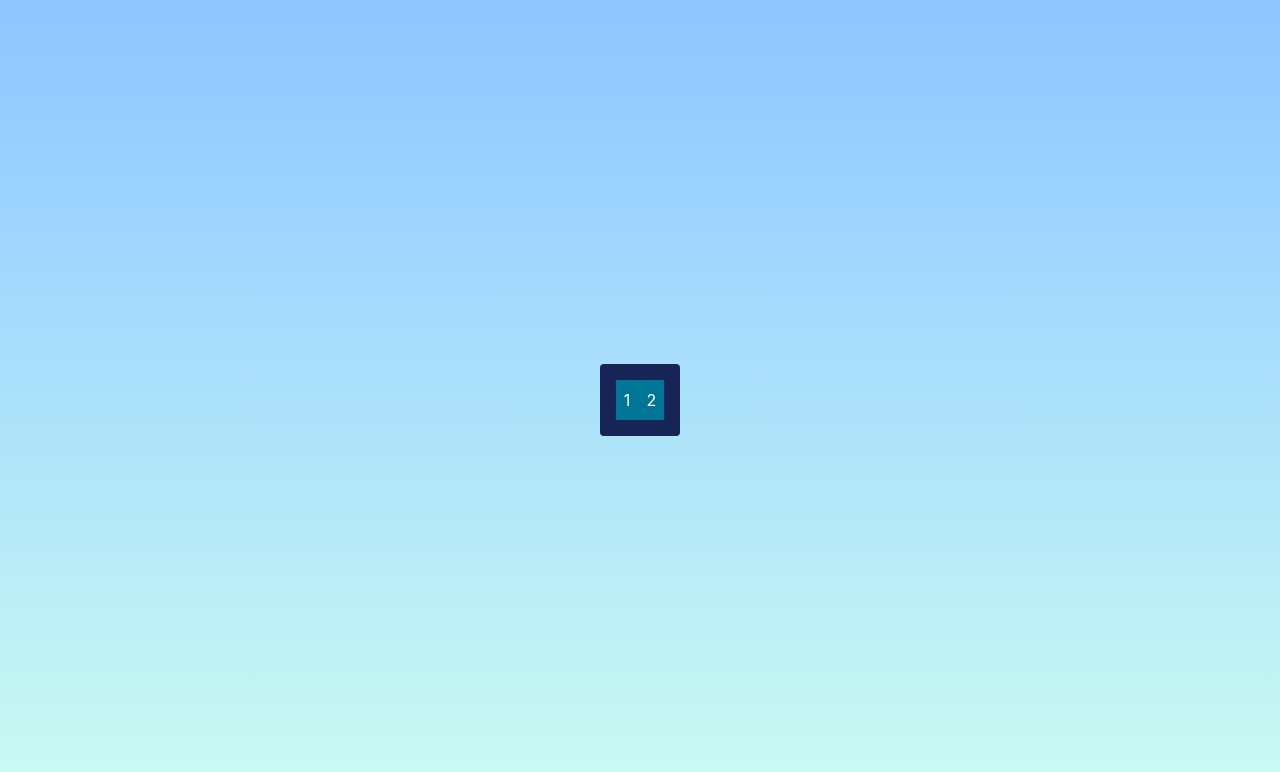
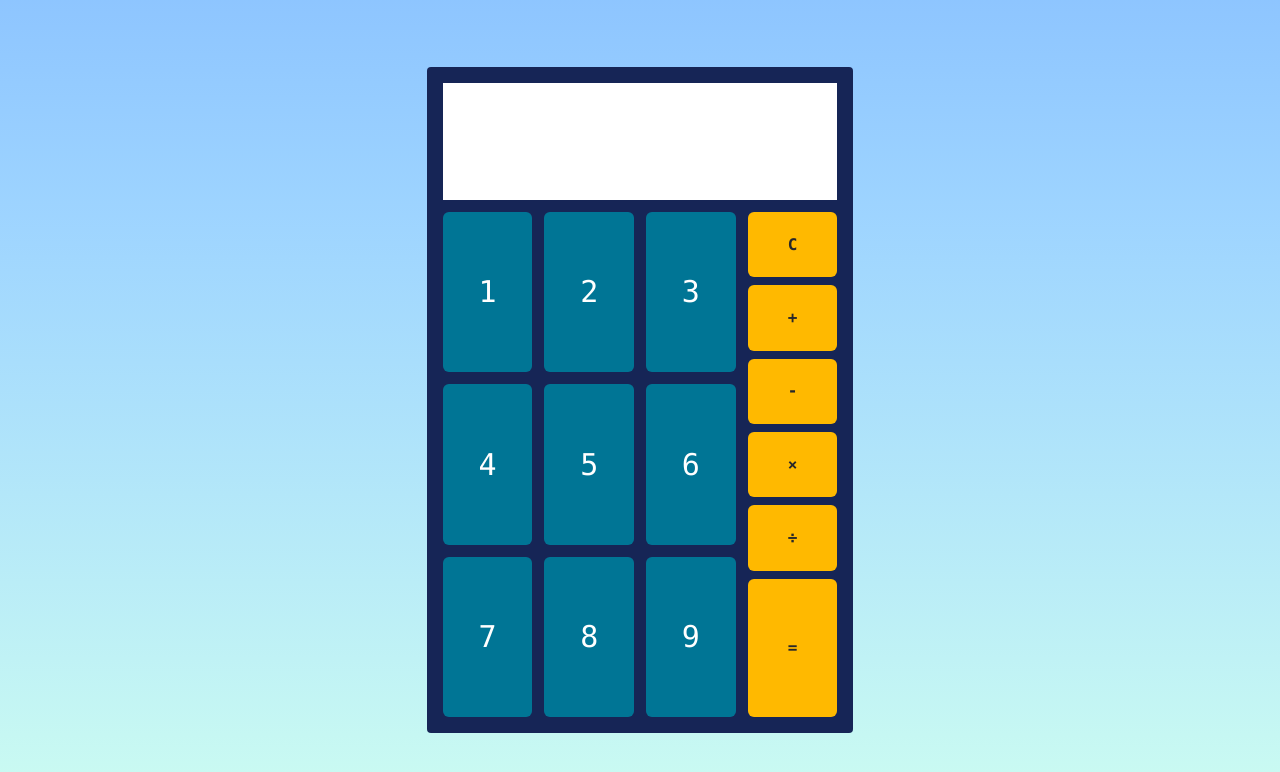
Before and after one commit to vagueposting/learn-react, a React (Vite) app in the folder calculator/: page / in a window 1280 px wide. Shown: the top 772 px of the page. Built offline with nearby package versions, Linux system fonts and the light colour scheme.

Commit message:
feat: placeholder styling for calculator

```diff
--- a/calculator/package.json
+++ b/calculator/package.json
@@ -13,9 +13,11 @@
     "@tailwindcss/postcss": "^4.2.2",
     "@tailwindcss/vite": "^4.2.2",
     "autoprefixer": "^10.4.27",
+    "clsx": "^2.1.1",
     "postcss": "^8.5.8",
     "react": "^19.2.4",
-    "react-dom": "^19.2.4"
+    "react-dom": "^19.2.4",
+    "tailwind-merge": "^3.5.0"
   },
   "devDependencies": {
     "@eslint/js": "^9.39.4",
--- a/calculator/src/App.tsx
+++ b/calculator/src/App.tsx
@@ -1,17 +1,13 @@
-import './App.css'
-import { CalculatorButton } from './components/calcButton'
-import { CalculatorBoard } from './components/calculatorBoard'
-import { Container } from './components/container'
+import "./App.css";
+import { CalculatorBoard } from "./components/calculatorBoard";
+import { Container } from "./components/container";
 
 export default function App() {
   return (
     <>
       <Container>
-        <CalculatorBoard>
-          <CalculatorButton num={1} type='NUMBER'/>
-          <CalculatorButton num={2} type='NUMBER' />
-        </CalculatorBoard>
+        <CalculatorBoard />
       </Container>
     </>
-  )
+  );
 }
--- a/calculator/src/components/calcButton.tsx
+++ b/calculator/src/components/calcButton.tsx
@@ -1,12 +1,25 @@
+import type { extraClasses } from "../types";
+import { cn } from "../utils/cn";
+
 interface CalcButt {
-    num: number;
-    type: 'NUMBER' | 'CONTROL'
+  text: string;
+  type?: "NUMBER" | "CONTROL";
+  extraClasses?: extraClasses;
 }
 
-export function CalculatorButton({ num, type }: CalcButt) {
-    return (
-        <button className={`${type} cursor-pointer bg-cyan-700 p-2`}>
-            {num}
-        </button>
-    )
+export function CalculatorButton({ text, type, extraClasses }: CalcButt) {
+  let typeClass;
+
+  if (type === "CONTROL") {
+    typeClass = "bg-amber-400 text-zinc-800 test-2xl font-bold";
+  } else {
+    typeClass = "bg-cyan-700 text-3xl";
+  }
+
+  const classes = cn(
+    "flex justify-center items-center p-2 h-full rounded-md cursor-pointer font-mono",
+    typeClass,
+    extraClasses,
+  );
+  return <button className={classes}>{text}</button>;
 }
--- /dev/null
+++ b/calculator/src/components/calcScreen.tsx
@@ -0,0 +1,12 @@
+import type { extraClasses } from "../types";
+import { cn } from "../utils/cn";
+
+interface ScreenParam {
+  extraClasses?: extraClasses;
+}
+
+export function CalculatorScreen({ extraClasses }: ScreenParam) {
+  const classes = cn("bg-white", extraClasses);
+
+  return <div className={classes}></div>;
+}
--- a/calculator/src/components/calculatorBoard.tsx
+++ b/calculator/src/components/calculatorBoard.tsx
@@ -1,10 +1,83 @@
-import type { ContainerChildren } from "../types";
+import { CalculatorButton } from "./calcButton";
+import { CalculatorScreen } from "./calcScreen";
+interface ControlButton {
+  name: string;
+  key: string;
+  rowClass?: string;
+}
 
-export function CalculatorBoard({ children }: ContainerChildren) {
-    return (
-        <div className=
-        "grid-cols-4 grid-rows-4 bg-blue-950 text-white p-4 rounded-sm">
-            {children}
-        </div>
-    )
+export function CalculatorBoard() {
+  return (
+    <div className='w-4/12 h-5/6 grid grid-cols-4 grid-rows-5 bg-blue-950 text-white p-4 rounded-sm gap-3'>
+      <CalculatorScreen extraClasses='col-start-1 col-end-5' />
+      <CalculatorNumbers />
+      <CalculatorControls />
+    </div>
+  );
 }
+
+function CalculatorNumbers() {
+  const numberPad = [1, 2, 3, 4, 5, 6, 7, 8, 9];
+
+  return (
+    <div
+      className='col-start-1 col-end-4
+            row-start-2 row-end-6 grid grid-rows-3
+            grid-cols-3 gap-3'
+    >
+      {numberPad.map((n) => (
+        <CalculatorButton text={n.toString()} />
+      ))}
+    </div>
+  );
+}
+
+function CalculatorControls() {
+  const controls: ControlButton[] = [
+    {
+      name: "C",
+      key: "controls",
+    },
+    {
+      name: "+",
+      key: "add",
+    },
+    {
+      name: "-",
+      key: "subtract",
+    },
+    {
+      name: "×",
+      key: "multiply",
+    },
+    {
+      name: "÷",
+      key: "divide",
+    },
+    {
+      name: "=",
+      key: "equals",
+      rowClass: "row-start-6 row-end-8",
+    },
+  ];
+
+  return (
+    <div
+      className='col-start-4 col-end-5
+            row-start-2 row-end-6 grid grid-rows-7 gap-2'
+    >
+      {controls.map((c) => {
+        return (
+          <>
+            <CalculatorButton
+              text={c.name}
+              key={c.key}
+              type='CONTROL'
+              extraClasses={c.rowClass}
+            />
+          </>
+        );
+      })}
+    </div>
+  );
+}
--- a/calculator/src/types.ts
+++ b/calculator/src/types.ts
@@ -1,3 +1,5 @@
 export interface ContainerChildren {
-    children: React.ReactNode
-};
+  children: React.ReactNode;
+}
+
+export type extraClasses = string;
--- /dev/null
+++ b/calculator/src/utils/cn.ts
@@ -0,0 +1,6 @@
+import clsx, { type ClassValue } from 'clsx';
+import { twMerge } from 'tailwind-merge';
+
+export function cn(...inputs: ClassValue[]) {
+    return twMerge(clsx(inputs));
+};
```
Also changed, not shown: 1 other file (tests, documents, lock files or other folders).
